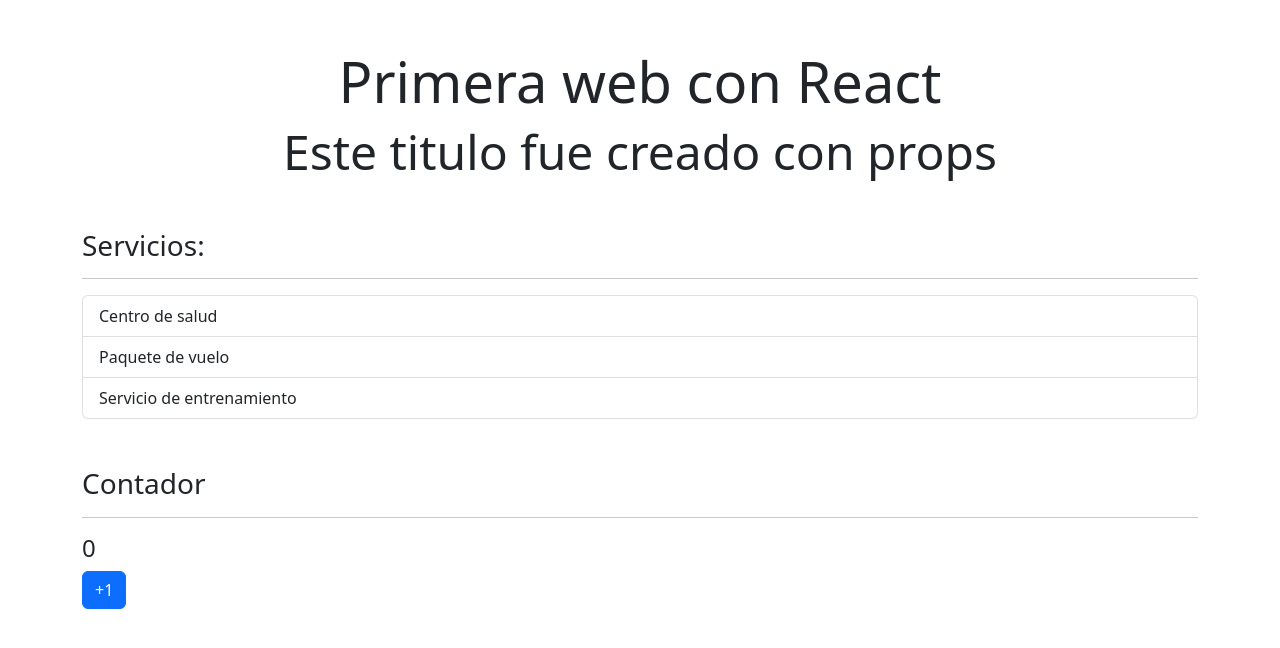
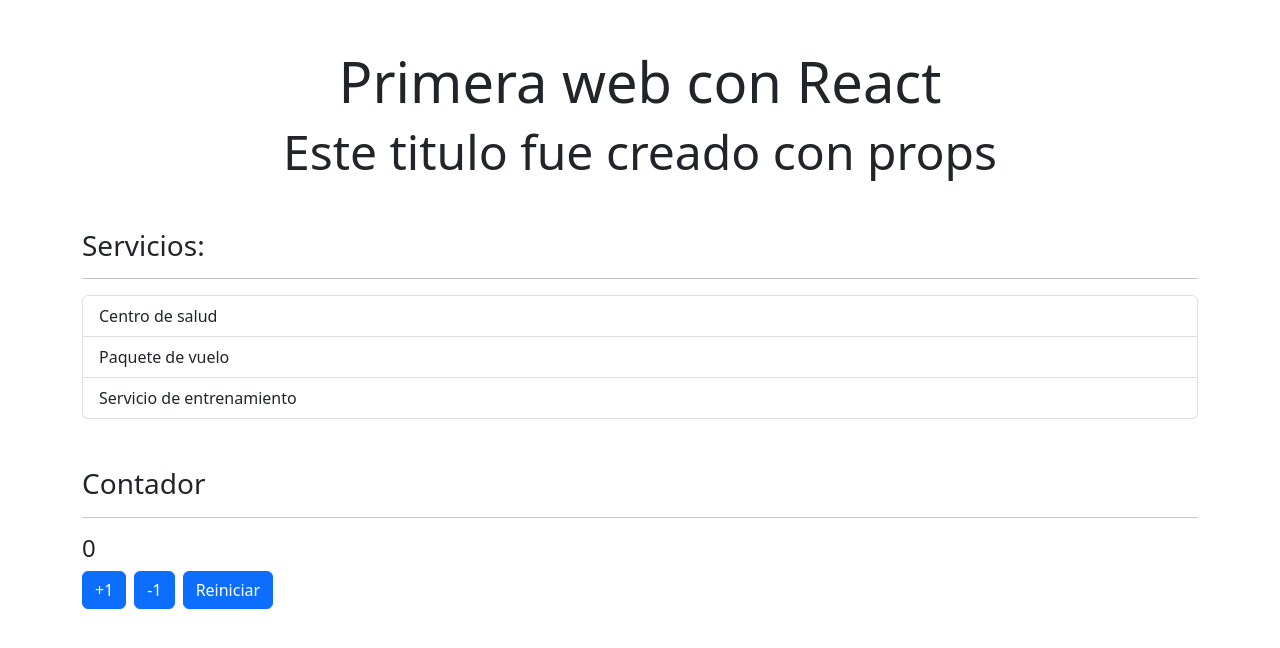
Before and after one commit to estebanrm1/primerAppReact, a React (Vite) app: page / in a window 1280 px wide. Shown: the top 648 px of the page. Built offline with nearby package versions, Linux system fonts and the light colour scheme.

Commit message:
Agregue los botones y su funcionamiento en el contador

```diff
--- a/src/components/Contador.jsx
+++ b/src/components/Contador.jsx
@@ -1,10 +1,17 @@
+import { useState } from "react";
+
 const Contador = () => {
+//Aqui creo mi estado o state
+const [numero, setNumero] = useState(0);
+
     return (
         <section className="my-5">
             <h3>Contador</h3>
             <hr/>
-            <h4>0</h4>
-            <button className="btn btn-primary">+1</button>
+            <h4>{numero}</h4>
+            <button className="btn btn-primary" onClick={()=> setNumero(numero + 1) }>+1</button>
+            <button className="btn btn-primary mx-2" onClick={()=> setNumero(numero - 1) }>-1</button>
+            <button className="btn btn-primary" onClick={()=> setNumero(0) }>Reiniciar</button>
         </section>
     );
 };
--- a/src/components/Titulos.jsx
+++ b/src/components/Titulos.jsx
@@ -1,3 +1,4 @@
+// eslint-disable-next-line react/prop-types
 const Titulos = ({nuevoTitulo}) => {
 
     return (
```
